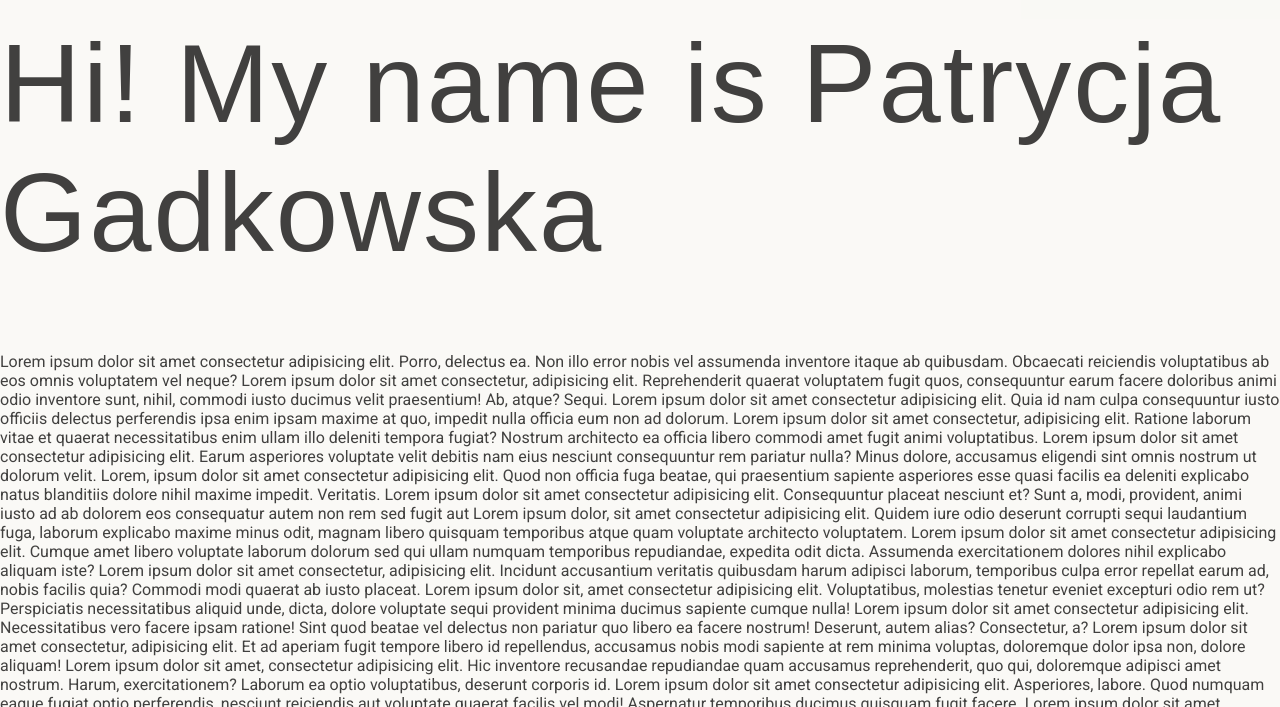
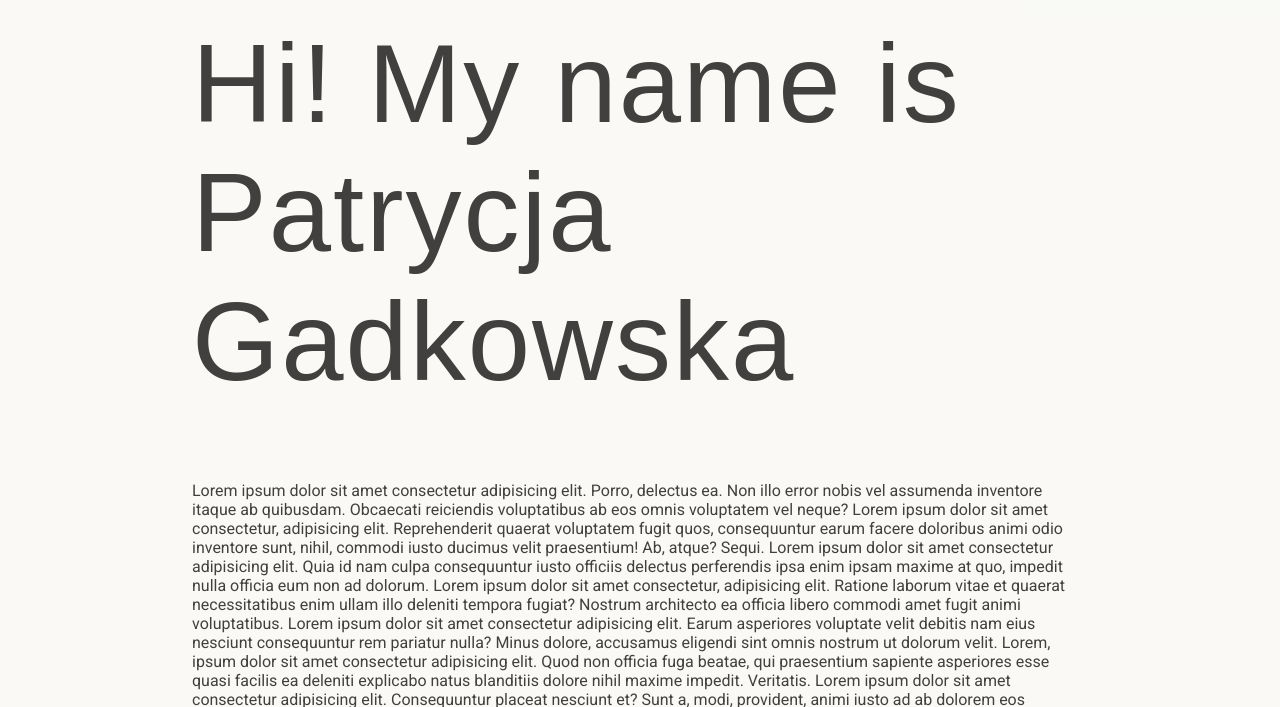
Before and after one commit to patrycjagadkowska/patrycjagadkowska, a plain HTML site: page index.html in a window 1280 px wide. Shown: the part 93-800 px from the top of the page. Drawn offline with Linux system fonts and the light colour scheme; a web font is replaced by a local one.

Commit message:
change main width, add color vars

```diff
--- a/styles/shared.css
+++ b/styles/shared.css
@@ -3,6 +3,9 @@
     --color-gray-200: rgb(227, 226, 224);
     --color-gray-800: rgb(95, 95, 95);
     --color-gray-900: rgb(65, 64, 63);
+
+    --color-pink-500: rgb(203, 128, 125);
+    --color-purple-600: rgb(162, 112, 138);
 
     --header-bg-alpha: rgb(250, 249, 246, 0.5);
 
@@ -28,7 +31,8 @@ body {
 }
 
 main {
-    margin-top: 7rem;
+    margin: 7rem auto var(--space-8);
+    width: 70%;
 }
 
 a {
```
